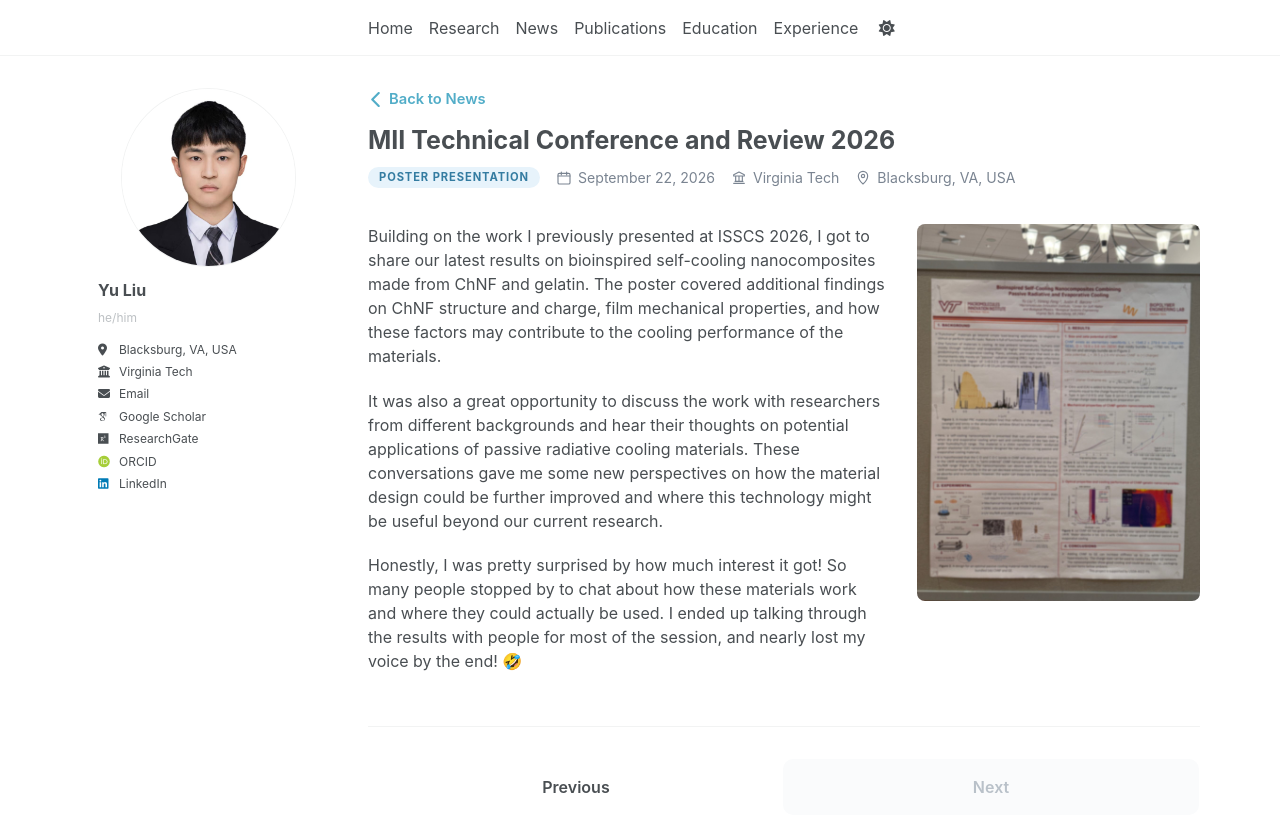
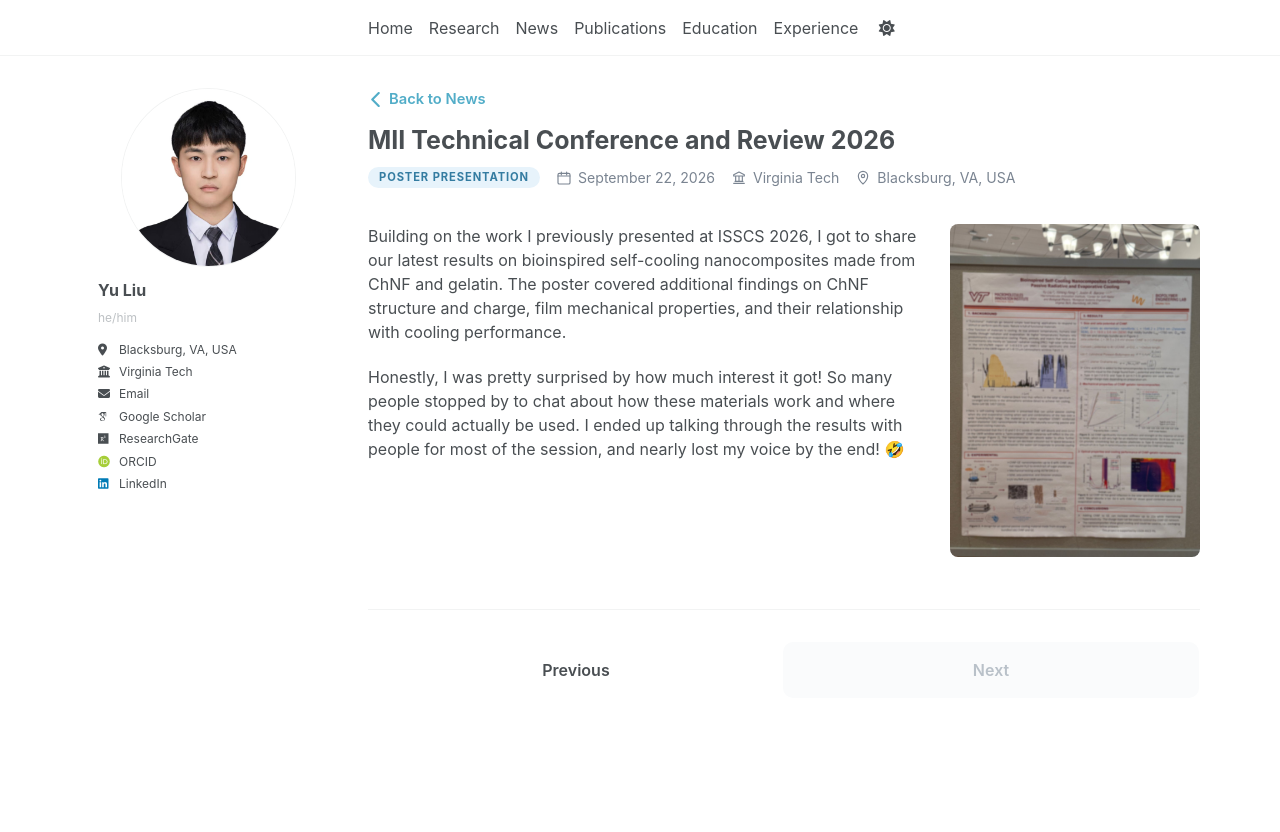
Before and after one commit to yuliu0322/yuliu0322.github.io, a Jekyll site: the page built from _talks/2026-09-21-MII Technical Conference and Review.md, in a window 1280 px wide. Shown: the top 832 px of the page. Built offline with Jekyll 4.4.1, drawn with Linux system fonts in a browser that asks for light colours; some web fonts are replaced; a script bundle is joined from its source files by our own code; library files that are not in the unit come from our copies.

Commit message:
Update 2026-09-21-MII Technical Conference and Review.md

```diff
--- a/_talks/2026-09-21-MII Technical Conference and Review.md
+++ b/_talks/2026-09-21-MII Technical Conference and Review.md
@@ -9,28 +9,24 @@ location: "Blacksburg, VA, USA"
 event_url: "https://mii.vt.edu/outreach/technical-conference-review.html"
 ---
 
-<div style="display: flex; align-items: flex-start; gap: 32px; margin-top: 10px;">
+<div style="display: flex; align-items: stretch; gap: 32px; margin-top: 10px;">
 
   <div style="flex: 1; min-width: 0;">
     <p style="margin-top: 0;">
-      Building on the work I previously presented at ISSCS 2026, I got to share our latest results on bioinspired self-cooling nanocomposites made from ChNF and gelatin. The poster covered additional findings on ChNF structure and charge, film mechanical properties, and how these factors may contribute to the cooling performance of the materials.
+      Building on the work I previously presented at ISSCS 2026, I got to share our latest results on bioinspired self-cooling nanocomposites made from ChNF and gelatin. The poster covered additional findings on ChNF structure and charge, film mechanical properties, and their relationship with cooling performance.
     </p>
 
-    <p>
-      It was also a great opportunity to discuss the work with researchers from different backgrounds and hear their thoughts on potential applications of passive radiative cooling materials. These conversations gave me some new perspectives on how the material design could be further improved and where this technology might be useful beyond our current research.
-    </p>
-
-    <p>
+    <p style="margin-bottom: 0;">
       Honestly, I was pretty surprised by how much interest it got! So many people stopped by to chat about how these materials work and where they could actually be used. I ended up talking through the results with people for most of the session, and nearly lost my voice by the end! 🤣
     </p>
   </div>
 
-  <div style="flex: 0 0 34%;">
+  <div style="flex: 0 0 30%; display: flex;">
     <img
       src="{{ '/images/mii-photo-1.jpg' | relative_url }}"
       alt="Poster presented at MII Technical Conference and Review 2026"
       loading="eager"
-      style="width: 100%; height: auto; display: block; border-radius: 8px;"
+      style="width: 100%; height: 100%; object-fit: cover; border-radius: 8px; display: block;"
     >
   </div>
 
```
